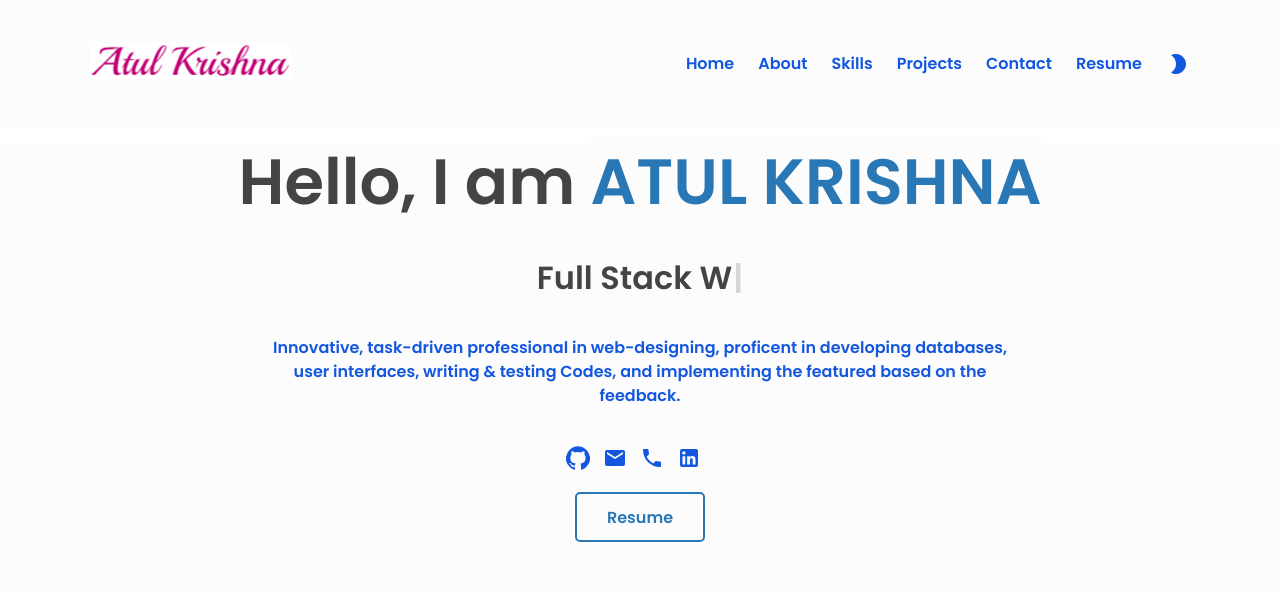
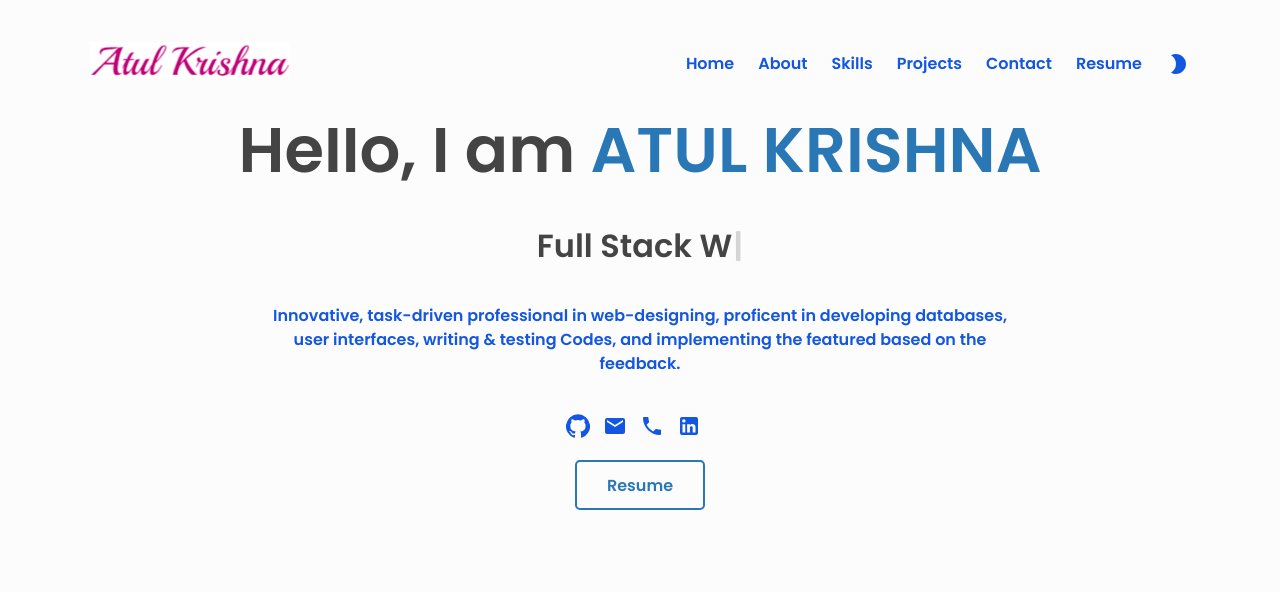
Before and after one commit to atul85400krishna/atul85400krishna.github.io, a React (Create React App) app: page / in a window 1280 px wide. Shown: the top 592 px of the page. Built offline with nearby package versions, Linux system fonts and the light colour scheme.

Commit message:
update-aa

```diff
--- a/src/Components/About/About.css
+++ b/src/Components/About/About.css
@@ -1,7 +1,7 @@
 .about {
   flex-direction: column;
   /* margin-top: 3em; */
-  margin-top: 9em;
+  margin-top: 7em;
 
 }
 .about__name {
```
Also changed, not shown: 7 other files (tests, documents, lock files or other folders).
